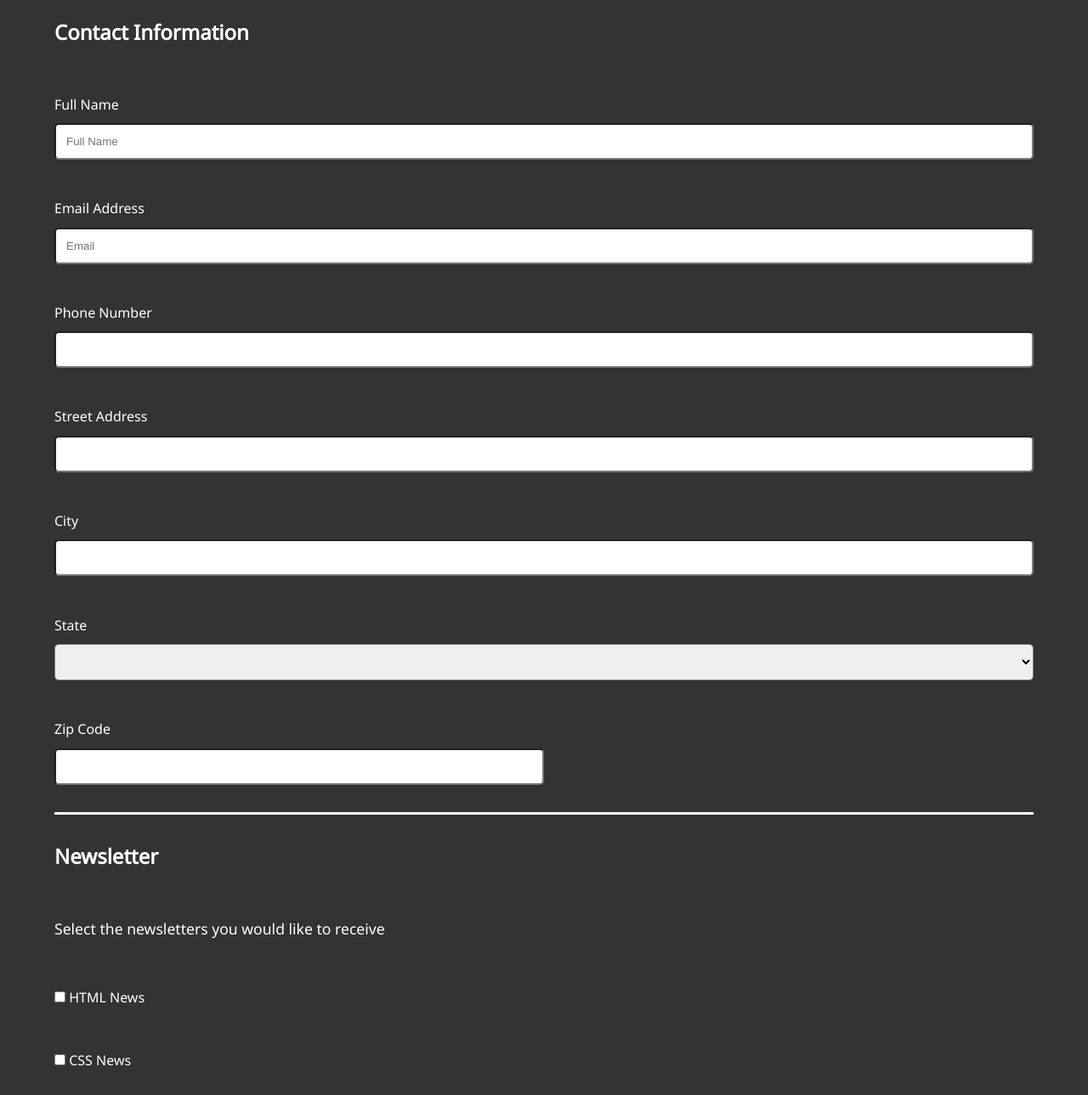
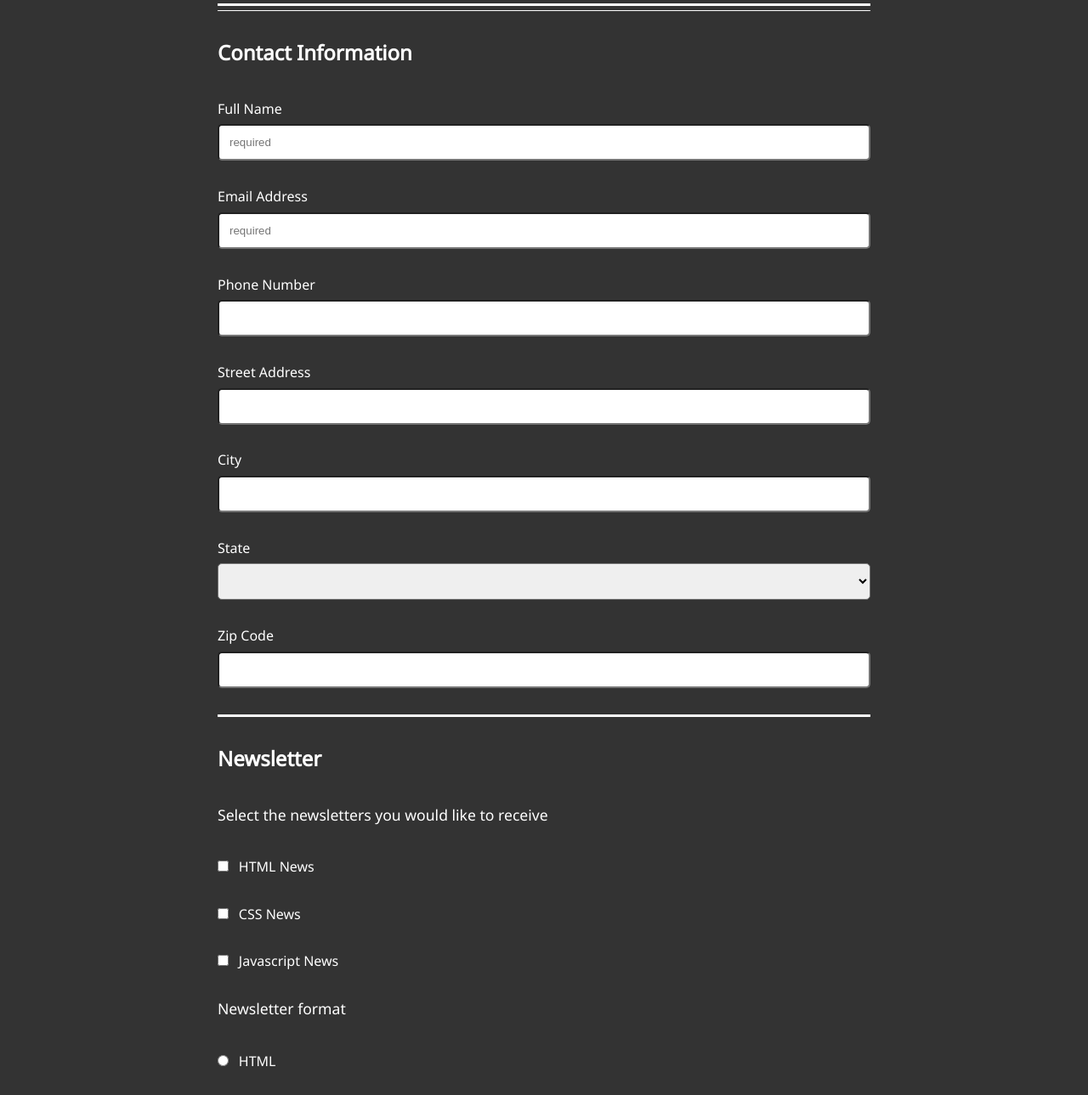
Before and after one commit to bFay9402/techdegree_project_3, a plain HTML site: page index.html in a window 1280 px wide. Shown: the part 191-1480 px from the top of the page at 85% size. Drawn offline with Linux system fonts and the light colour scheme.

Commit message:
continued styles

```diff
--- a/index.html
+++ b/index.html
@@ -15,22 +15,37 @@
     <h2>Signup for our newsletter</h2>
     <p>Get the latest news on how your code is doing right in your inbox</p>
   </header>
+  <div class="lines">
+    <div class="line1"></div>
+    <div class="line2"></div>
+  </div>
   <div class="container">
     <form>
       <fieldset class="contact">
         <legend>Contact Information</legend>
-        <label for="fullname">Full Name</label><br>
-        <input type="text" id="fullname" name="fullname" placeholder="Full Name" required><br>
-        <label for="email">Email Address</label><br>
-        <input type="email" id="email" name="email" placeholder="Email" required><br>
-        <label for="phone">Phone Number</label><br>
-        <input type="tel" id="phone" name="phone"><br>
-        <label for="address">Street Address</label><br>
-        <input type="text" id="address" name="address"><br>
-        <label for="city">City</label><br>
-        <input type="text" id="city" name="city"><br>
-        <label for="state">State</label><br>
-        <select name="state" id="state"><br>
+        <div class="input-group">
+          <label for="fullname">Full Name</label>
+          <input type="text" id="fullname" name="fullname" placeholder="required" required>
+        </div>
+        <div class="input-group">
+          <label for="email">Email Address</label>
+          <input type="email" id="email" name="email" placeholder="required" required>
+        </div>
+        <div class="input-group">
+          <label for="phone">Phone Number</label>
+          <input type="tel" id="phone" name="phone">
+        </div>
+        <div class="input-group">
+          <label for="address">Street Address</label>
+          <input type="text" id="address" name="address">
+        </div>
+        <div class="input-group">
+          <label for="city">City</label>
+          <input type="text" id="city" name="city">
+        </div>
+        <div class="input-group">
+          <label for="state">State</label>
+          <select name="state" id="state">
             <option selected="selected"></option>
             <option value="Alabama">AK</option>
             <option value="Alaska">AL</option>
@@ -82,26 +97,29 @@
             <option value="West Virginia">WV</option>
             <option value="Wisconsin">WI</option>
             <option value="Wyoming">WY</option>
-        </select><br>
-        <label for="zip">Zip Code</label><br>
-        <input type="number" id="zip" name="zip"><br>
+          </select>
+        </div>
+        <div class="input-group">
+          <label for="zip">Zip Code</label>
+          <input type="text" id="zip" name="zip">
+        </div>
       </fieldset>
       <fieldset class="newsletter">
         <legend>Newsletter</legend>
         <p>Select the newsletters you would like to receive</p>
-        <input type="checkbox" id="check1" name="check1" value="HTML News">
+        <input class="check-radio" type="checkbox" id="check1" name="check1" value="HTML News">
         <label for="check1">HTML News</label><br>
-        <input type="checkbox" id="check2" name="check2" value="CSS News">
+        <input class="check-radio" type="checkbox" id="check2" name="check2" value="CSS News">
         <label for="check2">CSS News</label><br>
-        <input type="checkbox" id="check3" name="check3" value="Javascript News">
+        <input class="check-radio" type="checkbox" id="check3" name="check3" value="Javascript News">
         <label for="check3">Javascript News</label><br>
         <p>Newsletter format</p>
-        <input type="radio" id="radio1 radio" name="radio1" value="HTML">
+        <input class="check-radio" type="radio" id="radio1 radio" name="radio1" value="HTML">
         <label for="radio1">HTML</label><br>
-        <input type="radio" id="radio2 radio" name="radio2" value="Plain text">
+        <input class="check-radio" type="radio" id="radio2 radio" name="radio2" value="Plain text">
         <label for="radio2">Plain text</label><br>
         <label for="area">Other topics you'd like to hear about</label>
-        <textarea name="area" id="area" cols="30" rows="10"></textarea>
+        <textarea name="area" id="area" cols="30" rows="5"></textarea>
       </fieldset>
       <input class="btn" type="submit" value="Sign Up">
     </form>
--- a/styles.css
+++ b/styles.css
@@ -24,7 +24,22 @@ header {
 }
 
 h2 {
-  margin-bottom: 2.5%;
+  margin-bottom: 1%;
+}
+
+.lines {
+  max-width: 90%;
+  margin: 0 auto;
+}
+
+.line1 {
+  border-bottom: 3px solid white;
+  margin-bottom: 5px;
+}
+
+.line2 {
+  border-bottom: 1px solid white;
+  margin-bottom: 2rem;
 }
 
 .container {
@@ -60,11 +75,6 @@ select {
   border-radius: 5px;
 }
 
-#zip {
-  width: 50%;
-  margin-bottom: 2rem;
-}
-
 .newsletter {
   margin-top: 2rem;
 }
@@ -78,18 +88,36 @@ select {
   margin-bottom: 5%;
 }
 
+.check-radio {
+  margin-right: 3%;
+}
+
 textarea {
   margin-top: 3%;
   margin-bottom: 1rem;
   width: 100%;
   border-radius: 5px;
+  outline: none;
+  padding: 1rem;
+  font-family: 'Noto Sans', sans-serif;
+  resize: none;
+  opacity: 0.9;
 }
 
 .btn {
   padding: 1.1rem;
   border-radius: 5px;
   font-size: 1.2rem;
+  background: #2196F3;
+  border: none;
+  cursor: pointer;
+  color: #fff;
+  outline: none;
+  transition: ease-in-out 0.2s all;
+}
 
+.btn:hover {
+  filter: brightness(125%);
 }
 
 .copy {
@@ -99,5 +127,15 @@ textarea {
 }
 /* media query */
 @media (min-width: 768px) {
+  .container {
+    max-width: 60%;
+  }
 
+  .lines {
+    max-width: 60%;
+  }
+
+  .check-radio {
+    margin-right: 1%;
+  }
 }
```
Lines whose indentation alone changed are shown as unchanged.
